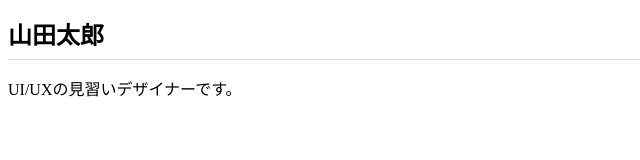
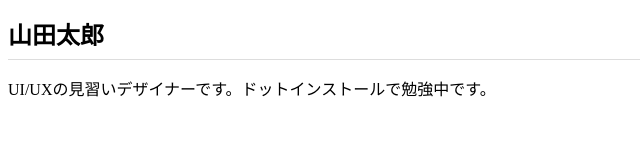
Before and after one commit to junya-yachi/junya-yachi.github.io, a plain HTML site: page index.html in a window 1280 px wide. Shown: the whole page, without its empty margins (0-640 px from the left). Drawn offline with Linux system fonts and the light colour scheme.

Commit message:
Add files via upload

```diff
--- a/index.html
+++ b/index.html
@@ -7,6 +7,6 @@
   </head>
   <body>
     <h1>山田太郎</h1>
-    <p>UI/UXの見習いデザイナーです。</p>
+    <p>UI/UXの見習いデザイナーです。ドットインストールで勉強中です。</p>
   </body>
 </html>
```
